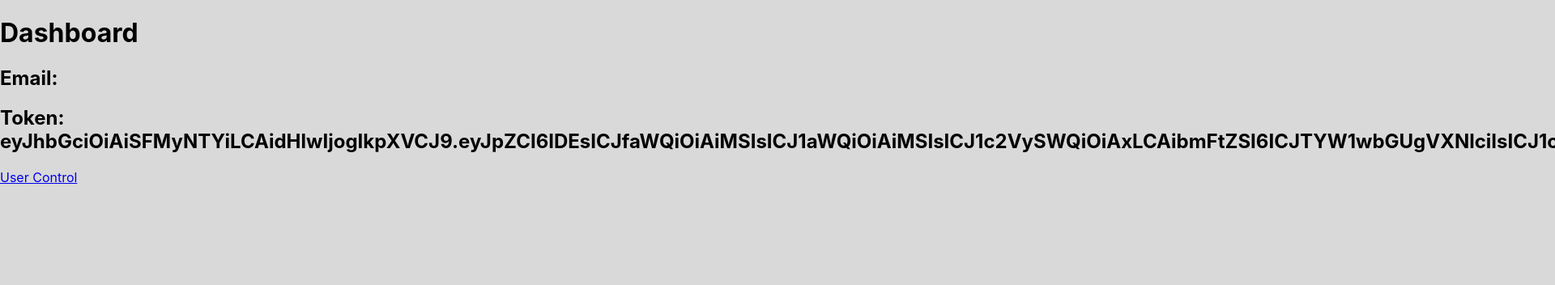
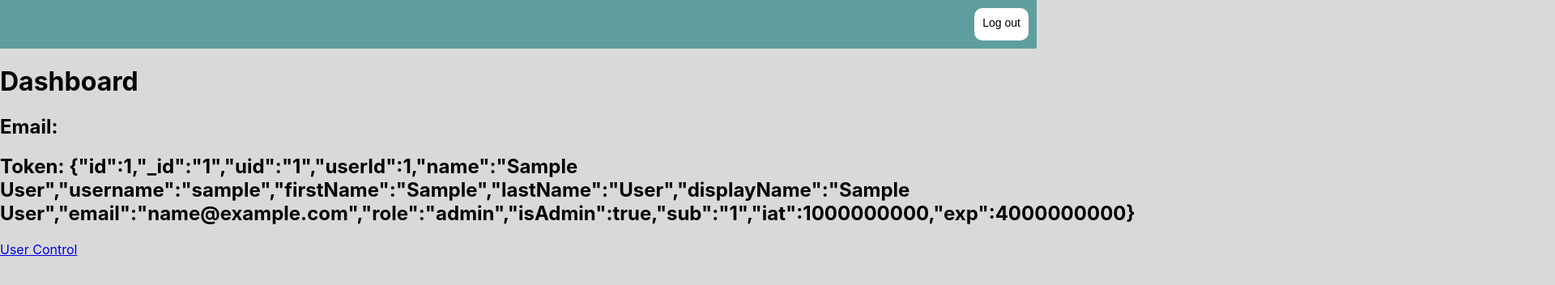
Before and after one commit to stevensbrandsit/WAP2, a React (Vite) app: page /dashboard in a window 1280 px wide. Shown: the top 352 px of the page at 81% size, 1920 px wide, since content can reach past the window. Built offline with nearby package versions, Linux system fonts and the light colour scheme; sample sign-in values are in the browser's storage.

Commit message:
added a topbar with logout / back to dashboard functions

```diff
--- a/src/components/Dashboard/Dashboard.jsx
+++ b/src/components/Dashboard/Dashboard.jsx
@@ -1,12 +1,17 @@
+import Topbar from "../Topbar/Topbar.jsx";
+
 function Dashboard() {
 
     const email = localStorage.getItem('email');
     const token = localStorage.getItem('token');
+    const decoded = JSON.parse(atob(token.split('.')[1]));
+    const decoded2 = JSON.stringify(decoded);
     return (
         <>
+            <Topbar />
             <h1>Dashboard</h1>
             <h2>Email: {email} </h2>
-            <h2>Token: {token} </h2>
+            <h2>Token: {decoded2} </h2>
             <a href="/usercontrol">User Control</a>
         </>
     )
--- /dev/null
+++ b/src/components/Topbar/Topbar.css
@@ -0,0 +1,35 @@
+.topbar {
+    height: 60px;
+    width: 100vw;
+    background-color: cadetblue;
+    position: relative;
+    top: 0;
+    left: 0;
+    right: 0;
+    display: flex;
+    flex-direction: row;
+    justify-content: center;
+    text-align: center;
+    align-items: end;
+}
+
+.button {
+    height: 40px;
+    width: auto;
+    margin: 5px;
+    padding: 10px;
+    font-size: 14px;
+    color: black;
+    background-color: white;
+    display: flex;
+    border: none;
+    border-radius: 10px;
+    text-align: center;
+}
+
+.buttons-wrap {
+    margin-left: auto;
+    display: flex;
+    flex-direction: row;
+    padding: 5px;
+}
--- /dev/null
+++ b/src/components/Topbar/Topbar.jsx
@@ -0,0 +1,50 @@
+import './Topbar.css';
+import {useLocation, useNavigate} from "react-router-dom";
+
+function Topbar() {
+
+    const navigate = useNavigate();
+    const location = useLocation();
+
+    function decideToShowBackButton() {
+        if (location.pathname === "/dashboard") {
+            return null
+        } else {
+            return (
+                <>
+                    <button className="button" onClick={(() => navigate('/dashboard'))}>Back to dashboard</button>
+                </>
+            );
+        }
+    }
+
+    async function logout() {
+        try {
+            await fetch('/IWA/contract/logout', {
+                method: 'POST',
+                headers: {
+                    'Content-Type': 'application/json',
+                    'Authorization': 'Bearer ' + localStorage.getItem('token')
+                }
+            });
+        } catch (e) {
+            console.error(e)
+        } finally {
+            localStorage.removeItem('token');
+            navigate('/');
+        }
+    }
+
+    return (
+        <>
+            <div className="topbar">
+                <div className="buttons-wrap">
+                    {decideToShowBackButton()}
+                    <button className="button" onClick={logout}>Log out</button>
+                </div>
+            </div>
+        </>
+    );
+}
+
+export default Topbar;
--- a/src/components/UserControl/UserControl.jsx
+++ b/src/components/UserControl/UserControl.jsx
@@ -1,6 +1,7 @@
 import {useEffect, useState} from 'react';
 import './UserControl.css';
 import { useNavigate } from "react-router-dom";
+import Topbar from "../Topbar/Topbar.jsx";
 
 function UserControl() {
 
@@ -125,6 +126,7 @@ function UserControl() {
 
     return(
         <>
+            <Topbar/>
             <details>
                 <summary>Create new user</summary>
                 <form onSubmit={createUser}>
```
